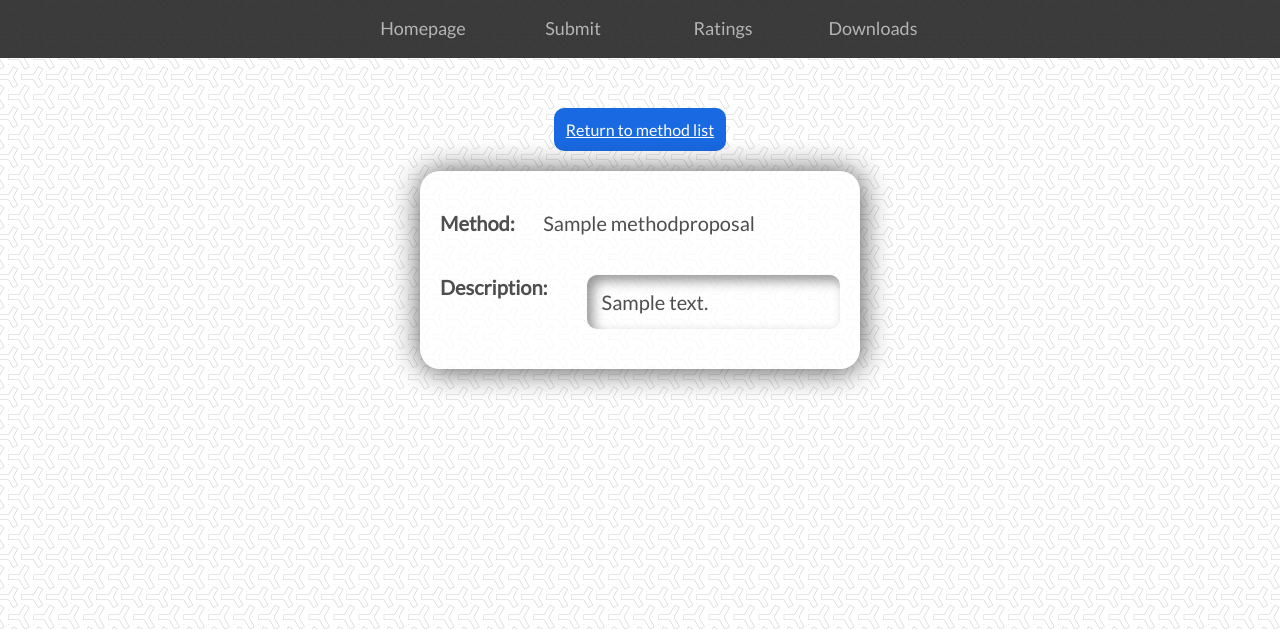
After one commit to mattix1710/DepthMapQualityDB, a Django app: page /display/1/ in a window 1280 px wide. The commit adds this page. Shown: the top 629 px of the page. Run offline with Django 4.2, Linux system fonts and the light colour scheme; tables that the repository leaves empty hold one stand-in row (values such as "Sample post"); parts of the project's set-up code (start-up, migrations or seed data) failed here and were passed over.

Commit message:
Added display method view

```diff
--- a/depth_grader/depthQualifier/static/depthQualifier/style.css
+++ b/depth_grader/depthQualifier/static/depthQualifier/style.css
@@ -587,24 +587,69 @@ th{
     box-shadow: 1px 1px 30px;
 }
 
-.basictiledownload
+.basictile.download
 {
     width: 700px;
     padding: 20px;
     padding-left: 60px;
     padding-right: 60px;
-    margin: 90px;
-    margin-top: 100px;
-    margin-bottom: 10px;
-    border-radius: 20px;
-    color: rgb(36, 36, 36);
-    background-color: white;
-    font-size: 20px;
-    opacity: 0.8;
-    float: left;
-    text-align: left;
-    /* outline-style: dashed; */
-    box-shadow: 1px 1px 30px;
+}
+
+#container-middle{
+    display: flex;
+    flex-direction: column;
+    align-items: center;
+}
+
+.basictile.display_element{
+    margin: 20px;
+    width: 400px;
+    display: flex;
+    flex-direction: column;
+    justify-content: center;
+
+}
+
+.element_fragment{
+    display: flex;
+    justify-content: center;
+    flex-direction: row;
+    align-items:stretch;
+    /* margin-bottom: 20px; */
+}
+
+.element_desc{
+    display: flex;
+    justify-self: center;
+    background-color: #dddddd;
+    padding: 15px;
+    border-radius: 10px;
+    background: #ffffff;
+    box-shadow: inset 6px 6px 12px #808080,
+                inset -6px -6px 12px #ffffff;
+}
+
+.element_fragment .element_info{
+    font-weight: 700;
+    flex-grow: 1;
+}
+
+.element_fragment .element_name{
+    display: flex;
+    flex-grow: 3;
+    justify-self: left;
+}
+
+.element_fragment .element_desc{
+    flex-grow: 3;
+    display: flex;
+    justify-self: center;
+    background-color: #dddddd;
+    padding: 15px;
+    border-radius: 10px;
+    background: #ffffff;
+    box-shadow: inset 6px 6px 12px #808080,
+                inset -6px -6px 12px #ffffff;
 }
 
 .tile1::first-line
@@ -689,7 +734,6 @@ th{
     border-radius: 10px;
     border: none;
     font-size: 16px;
-    width: 150px;
     margin-left: auto;
     margin-right: auto;
 }
--- /dev/null
+++ b/depth_grader/depthQualifier/templates/depthQualifier/display_method.html
@@ -0,0 +1,36 @@
+{% load static %}
+<!DOCTYPE html>
+<html lang="pl">
+<head>
+    <title>{{ method.method_name }}'s contents</title>
+    <link href='https://fonts.googleapis.com/css?family=Lato:400' rel='stylesheet' type='text/css'>
+    <link rel="stylesheet" href="{% static 'depthQualifier/style.css' %}">
+</head>
+<body>
+    <div class="navbar">
+        <ol>
+            <li><a href="{% url 'index' %}">Homepage</a></li>
+            <li><a href="{% url 'method_form' %}">Submit</a></li>
+            <li><a href="{% url 'methods_list' %}">Ratings</a></li>
+            <li><a href="{% url 'downloads' %}">Downloads</a></li>
+        </ol>
+    </div>
+    <div class="block">
+    </div>
+
+    <div id="container-middle">
+        <a href="{% url 'methods_list' %}" class="button">Return to method list</a>
+        <div class="basictile display_element">
+            <div class="element_fragment">
+                <p class="element_info">Method:</p>
+                <p class="element_name">{{ method.method_name}}</p>
+            </div>
+            <div class="element_fragment">
+                <p class="element_info">Description:</p>
+                <p class="element_desc">{{ method.desc}}</p>
+            </div>
+        </div>
+    </div>
+
+</body>
+</html>
--- a/depth_grader/depthQualifier/templates/depthQualifier/downloads.html
+++ b/depth_grader/depthQualifier/templates/depthQualifier/downloads.html
@@ -2,7 +2,7 @@
 <!DOCTYPE html>
 <html lang="pl">
     <head>
-        <title>Badanie map głębi</title>
+        <title>Depth maps evaluation</title>
         <link href='https://fonts.googleapis.com/css?family=Lato:400' rel='stylesheet' type='text/css'>
         <link rel="stylesheet" href="{% static 'depthQualifier/style.css' %}">
     </head>
@@ -18,7 +18,7 @@
 
         <div id = "container">
             <div class = "square">
-                <div class = "basictiledownload">
+                <div class = "basictile download">
                     <center>
                     <h1>DOWNLOADS</h1>
                     You can download TEXTURES here.<br/>
--- a/depth_grader/depthQualifier/urls.py
+++ b/depth_grader/depthQualifier/urls.py
@@ -12,5 +12,6 @@ urlpatterns = [
     path('testy/', views.testing, name = 'testing'),
     path('methods/', views.MethodList, name='methods_list'),
     path('addMethod/', views.addDepthMethod, name='method_form'),
-    path('delete_view/<method_id>/', views.delete_method_view, name='delete_method')
+    # path('delete/<method_id>/', views.delete_method_view, name='delete_method')
+    path('display/<method_id>/', views.display_method_view, name='display_method')
 ]
--- a/depth_grader/depthQualifier/views.py
+++ b/depth_grader/depthQualifier/views.py
@@ -311,3 +311,12 @@ def delete_method_view(request, method_id=None):
         print("ERROR: was trying to delete non-existing MethodProposal object of id {}!".format(method_id))
     finally:
         return HttpResponseRedirect('../../methods')
+
+def display_method_view(request, method_id=None):
+    try:
+        method = MethodProposal.objects.get(id=method_id)
+        context = {'method': method}
+        return render(request, TEMPLATE_PATH + 'display_method.html', context=context)
+    except ObjectDoesNotExist:
+        print("ERROR: was trying to display non-existing MethodProposal object of id {}!".format(method_id))
+        return HttpResponseRedirect('../../methods')
```
Also changed, not shown: depth_grader/depthQualifier/templates/depthQualifier/depth_est_methods.html (+5 -5 lines).
